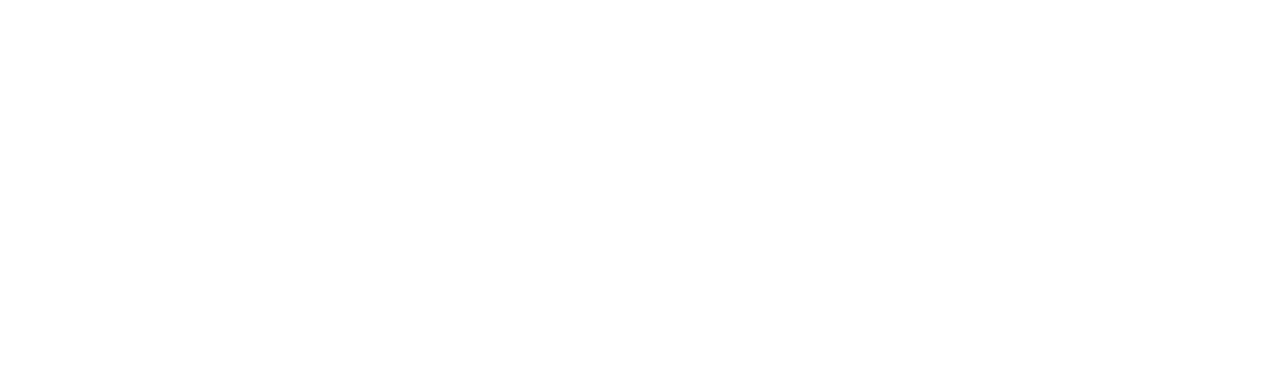
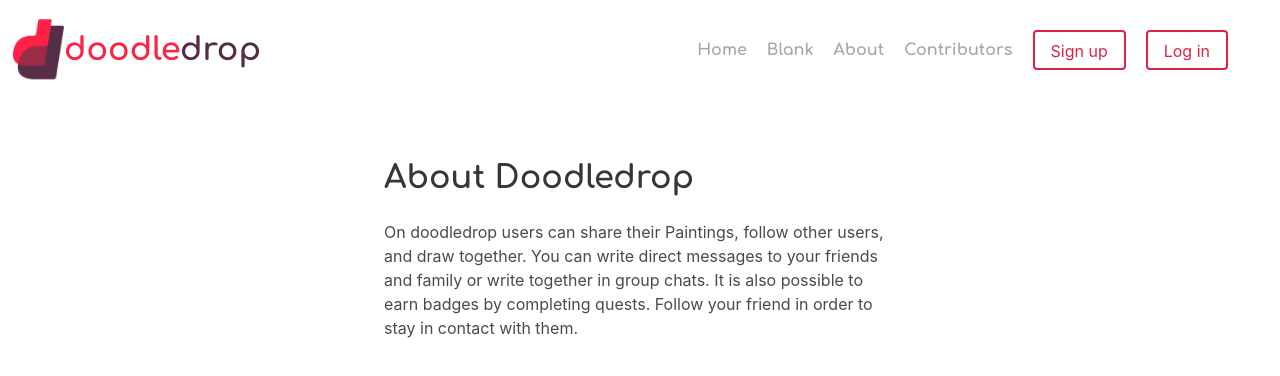
Before and after one commit to PikaYuhno/doodledrop, a React (Create React App) app in the folder client/: page /about in a window 1280 px wide. Shown: the top 376 px of the page. Built offline with nearby package versions, Linux system fonts and the light colour scheme.

Commit message:
About and Contributorspages added

```diff
--- a/client/src/App.tsx
+++ b/client/src/App.tsx
@@ -11,6 +11,8 @@
 import {connectSocket, disconnectSocket} from './store/chat/actions';
 import {connect} from 'react-redux';
 import {RootReducer} from "./store/root-reducer";
+import About from './components/pages/About';
+import Contributers from './components/pages/Contributors';
 
 type AppProps = {
     socket?: SocketIOClient.Socket | null
@@ -34,6 +36,8 @@
             <Alert />
             <Router>
                 <Switch>
+                    <Route path="/about" exact component={About}/>
+                    <Route path="/coutributors" exact component={Contributers}/>
                     <Route path="/" exact component={Landing} />
                     <Route path="/auth/login" exact component={Login} />
                     <Route path="/auth/register" exact component={Register} />
--- a/client/src/components/layouts/landing/Navbar.tsx
+++ b/client/src/components/layouts/landing/Navbar.tsx
@@ -43,10 +43,10 @@
                         {/*<div className="column is-one-fifth"></div>*/}
                         <div className="column" id="navbar-elements">
                             <ul className="nav-bar-list">
-                                <li className="nav-bar-item">Home</li>
+                            <a href="/"><li className="nav-bar-item">Home</li></a>
                                 <li className="nav-bar-item">Blank</li>
-                                <li className="nav-bar-item">About</li>
-                                <li className="nav-bar-item">Contributers</li>
+                                <a href="About"><li className="nav-bar-item">About</li></a>
+                                <a href="/coutributors"><li className="nav-bar-item">Contributors</li></a>
                                 <li className="nav-bar-item" id="sign-up-div">
                                     <Link to="/auth/register">
                                         <input
--- /dev/null
+++ b/client/src/components/pages/About.tsx
@@ -0,0 +1,26 @@
+import React from "react";
+import Navbar from "../layouts/landing/Navbar";
+import "../../styles/landing/about_contributors.scss";
+
+class About extends React.Component {
+    render() {
+        return (
+            <React.Fragment>
+                <Navbar />
+                <div className="center">
+                    <div className="content">
+                        <h1 className="title">About Doodledrop</h1>
+                            <p className="content">
+                            On doodledrop users can share their Paintings, follow other users, and draw together.
+                            You can write direct messages to your friends and family or write together in group chats.
+                            It is also possible to earn badges by completing quests.
+                            Follow your friend in order to stay in contact with them.
+                            </p>
+                    </div>
+                </div>
+            </React.Fragment>
+        );
+    }
+}
+
+export default About;
--- /dev/null
+++ b/client/src/components/pages/Contributors.tsx
@@ -0,0 +1,44 @@
+import React from "react";
+import Navbar from "../layouts/landing/Navbar";
+import "../../styles/landing/about_contributors.scss";
+
+class Landing extends React.Component {
+    render() {
+        return (
+            <React.Fragment>
+                <Navbar />
+                    <div className="center">
+                        <div className="content">
+                            <h1 className="title">Contributors</h1>
+                            <p className="content">
+                                <table>
+                                    <tr>
+                                        <td>
+                                            Muaz Ahmed
+                                        </td>
+                                    </tr>
+                                    <tr>
+                                        <td>
+                                            Thomas Boigner
+                                        </td>
+                                    </tr>
+                                    <tr>
+                                        <td>
+                                            Shervin Ettefagh
+                                        </td>
+                                    </tr>
+                                    <tr>
+                                        <td>
+                                            Karl-Gabriel Jimenez
+                                        </td>
+                                    </tr>
+                                </table>
+                            </p>
+                        </div>
+                    </div>
+            </React.Fragment>
+        );
+    }
+}
+
+export default Landing;
--- a/client/src/components/pages/Landing.tsx
+++ b/client/src/components/pages/Landing.tsx
@@ -27,13 +27,7 @@
                             <div className="content">
                                 <h1 className="title">Social Media Platform</h1>
                                 <p className="content">
-                                    Lorem ipsum dolor sit amet, consectetur
-                                    adipiscing elit. Nulla accumsan, metus
-                                    ultrices eleifend gravida, nulla nunc varius
-                                    lectus, nec rutrum justo nibh eu lectus. Ut
-                                    vulputate semper dui. Fusce erat odio,
-                                    sollicitudin vel erat vel, interdum mattis
-                                    neque.
+                                    Doodledop is an open source social media platform on with you can share paintings, write with your friends and family and follow them in order to stay in contact.
                                 </p>
                                 <button className="button is-danger">
                                     Get Started
--- /dev/null
+++ b/client/src/styles/landing/about_contributors.scss
@@ -0,0 +1,6 @@
+.center {
+    position:absolute;
+    width: 40vw;
+    left: 30%;
+    top: 20%;
+}
--- a/client/tsconfig.json
+++ b/client/tsconfig.json
@@ -17,7 +17,7 @@
     "resolveJsonModule": true,
     "isolatedModules": true,
     "noEmit": true,
-        "jsx": "react",
+    "jsx": "react-jsx",
     "noFallthroughCasesInSwitch": true
   },
   "include": [
```
Also changed, not shown: 1 other file (tests, documents, lock files or other folders). Lines whose indentation alone changed are shown as unchanged.
